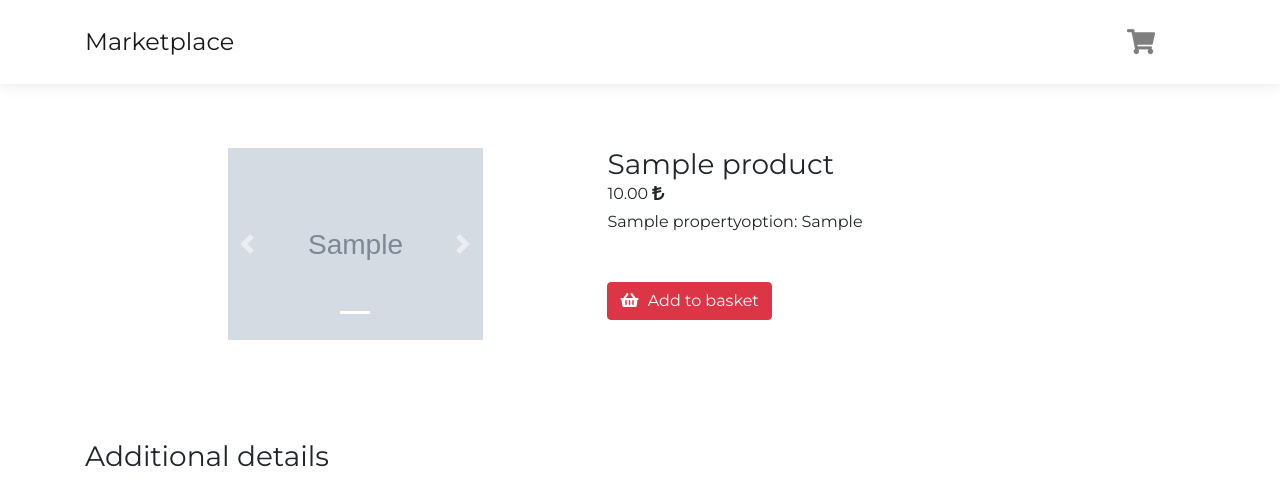
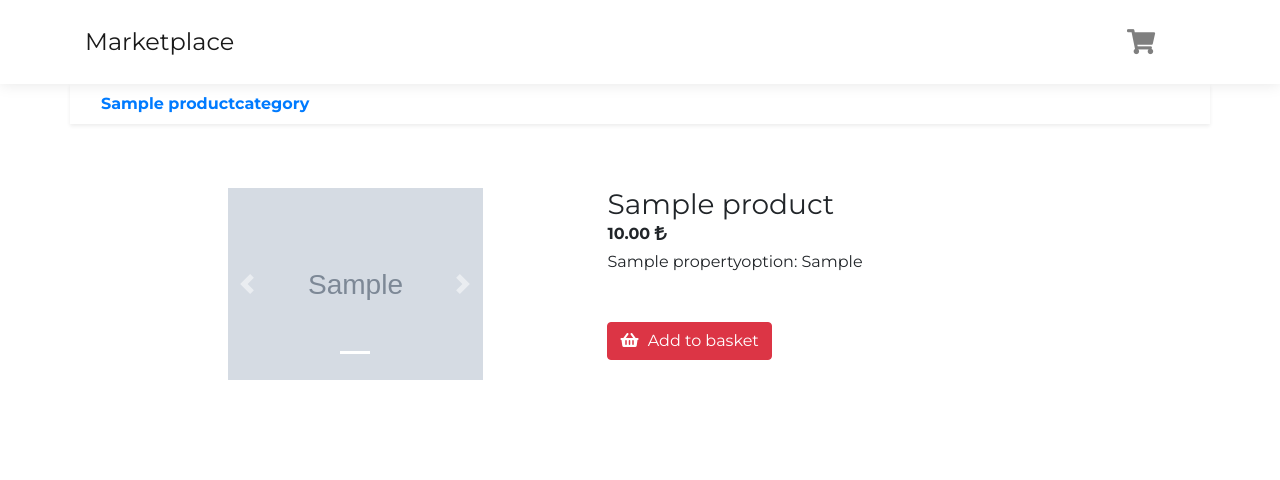
Before and after one commit to Medinaaz/Vodafone-Payment, a Django app: a page that uses templates/base.html in a window 1280 px wide. Shown: the top 480 px of the page. Run offline with Django 3.2, Linux system fonts and the light colour scheme; tables that the repository leaves empty hold one stand-in row (values such as "Sample post"); grey boxes marked "Sample" are stand-in pictures; data that the repository does not hold is empty; some libraries are stand-ins or nearby versions.

Commit message:
Add sub-navigation with product categories

```diff
--- a/core/static/css/extra.css
+++ b/core/static/css/extra.css
@@ -4,3 +4,6 @@
 .red-text {
     color: #dc3545;
 }
+.sub-nav-active {
+    font-weight: bold;
+}
--- a/marketplace/settings.py
+++ b/marketplace/settings.py
@@ -39,6 +39,7 @@ TEMPLATES = [
                 'django.contrib.auth.context_processors.auth',
                 'django.contrib.messages.context_processors.messages',
                 'basket.context_processors.current_basket',
+                'product.context_processors.product_categories',
             ],
         },
     },
--- /dev/null
+++ b/product/context_processors.py
@@ -0,0 +1,8 @@
+from product.models import ProductCategory
+
+
+def product_categories(request):
+    """All product categories."""
+    return {
+        "categories": ProductCategory.objects.all()
+    }
--- a/product/templates/product/details.html
+++ b/product/templates/product/details.html
@@ -32,7 +32,7 @@
         <div class="col-5">
         <div class= "h3 my-auto">{{ product.name }}</div>
         <div>
-            <p class="mb-1">{{ product.price|floatformat:2 }} <i class="fas fa-lira-sign"></i></p>
+            <p class="mb-1 font-weight-bold">{{ product.price|floatformat:2 }} <i class="fas fa-lira-sign"></i></p>
             {% for property in main_properties %}
             <p class="{% if forloop.last %}mb-5{% else %}mb-1{% endif %}">{{ property.option.name }}: {{ property.value }}</p>
             {% endfor %}
--- a/product/views.py
+++ b/product/views.py
@@ -2,7 +2,7 @@ from django.http import Http404
 from django.utils.translation import ugettext_lazy as _
 from django.views.generic import TemplateView
 
-from product.models import Product, StatusChoices, ProductProperty
+from product.models import Product, StatusChoices
 
 
 class ProductDetailsView(TemplateView):
@@ -17,6 +17,7 @@ class ProductDetailsView(TemplateView):
         if not product:
             raise Http404(_(f"Product {slug} was not found!"))
         context["product"] = product
+        context["product_category"] = product.category
         context["main_properties"] = product.properties.filter(is_main_property=True).select_related("option")
         context["additional_properties"] = product.properties.filter(is_main_property=False).select_related("option")
         return context
--- a/templates/base.html
+++ b/templates/base.html
@@ -26,6 +26,15 @@
         </div>
     </div>
 </nav>
+{% block subNavigation %}
+<div class="nav-scroller bg-white shadow-sm container">
+  <nav class="nav nav-underline">
+      {% for category in categories %}
+        <a class="nav-link{% if product_category and product_category == category %} sub-nav-active{% endif %}" href="#">{% if category.template_icon %}<i class="{{ category.template_icon }}"></i> {% endif %}{{ category.name }}</a>
+      {% endfor %}
+  </nav>
+</div>
+{% endblock %}
 <!-- navigation bar ends -->
 
 {% block content %}{% endblock %}
```
